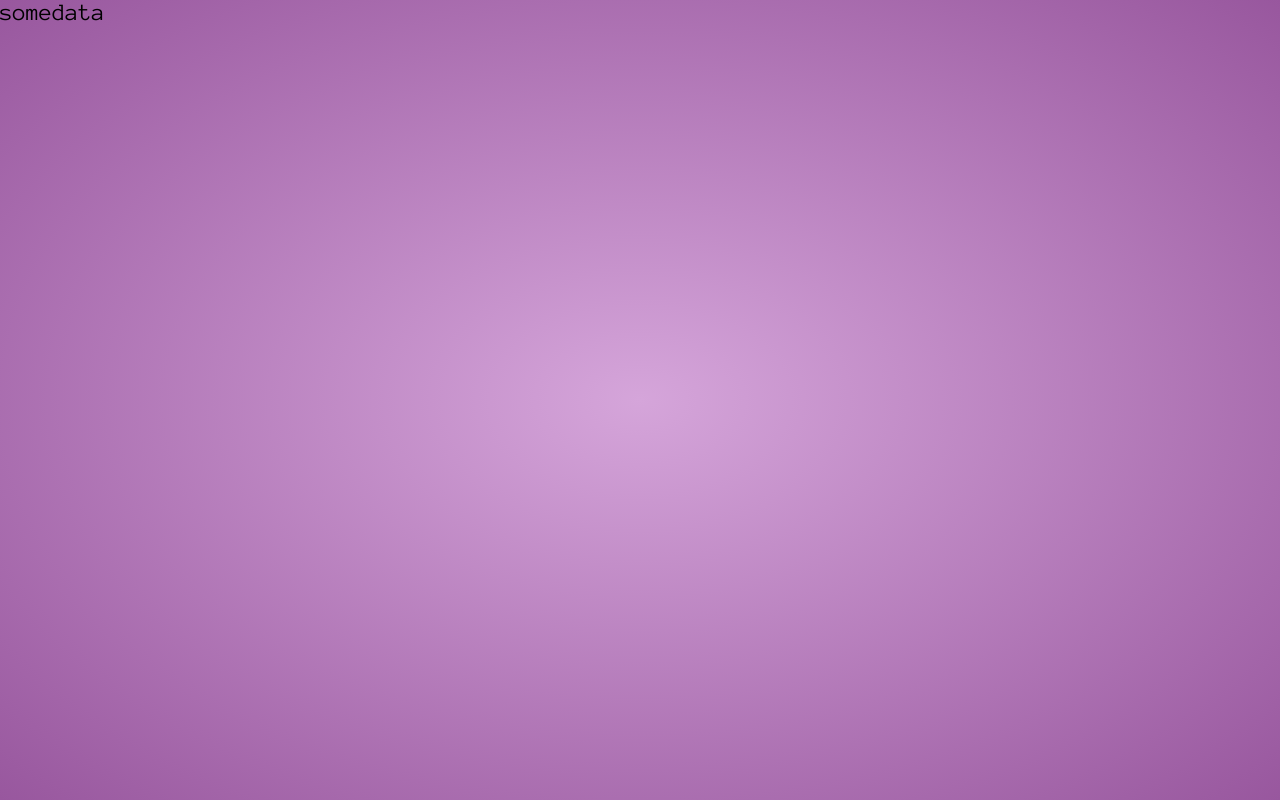
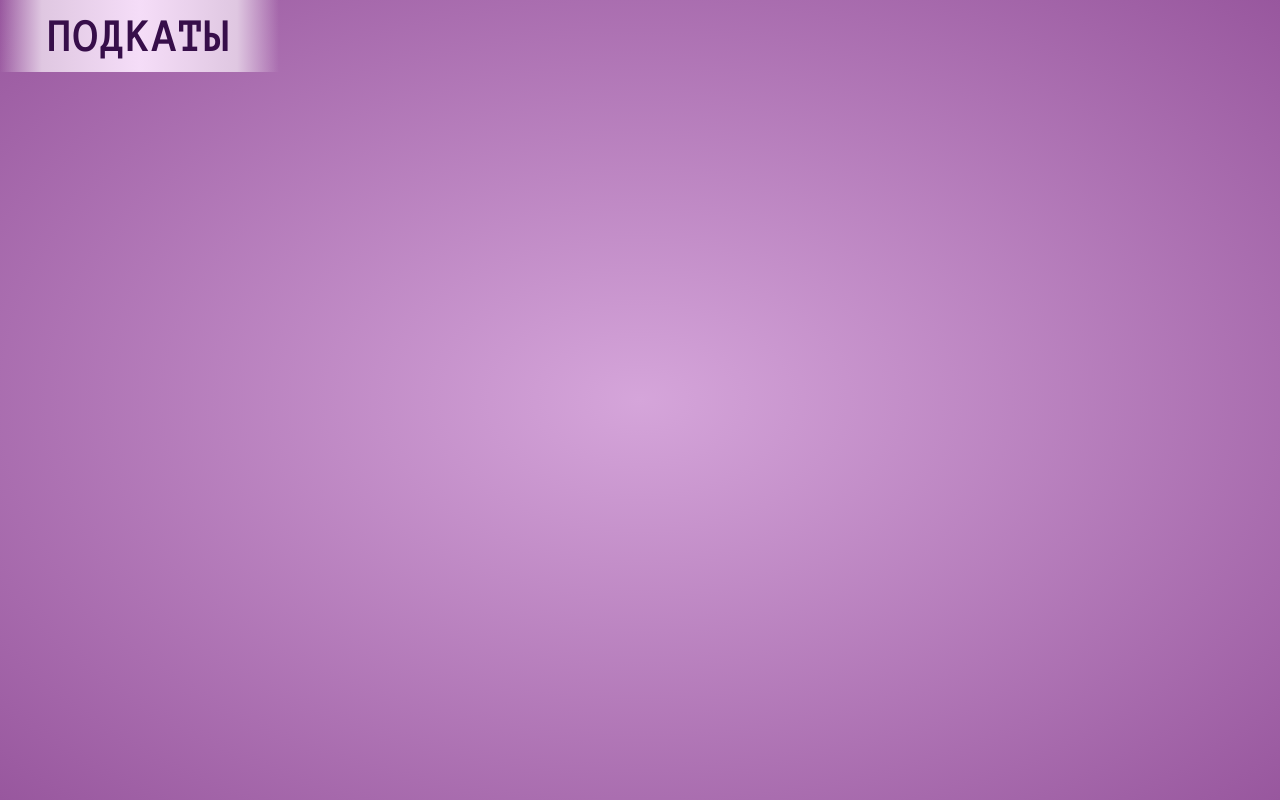
Before and after one commit to SunderShadow/Tacker_game_front, a SvelteKit app: page / in a window 1280 px wide. Built offline with nearby package versions, Linux system fonts and the light colour scheme.

Commit message:
Created title component

```diff
--- /dev/null
+++ b/src/lib/components/Title.svelte
@@ -0,0 +1,15 @@
+<div class="title"><slot/></div>
+
+<style lang="scss">
+  .title {
+    width: min-content;
+
+    background: linear-gradient(90deg, rgba(#B67DBB, 0), #dfc7e1 15%, #f5ddf8, #dfc7e1 85%, rgba(#B67DBB, 0));
+    text-align: center;
+    padding: .75rem 1em;
+    font-size: 3rem;
+
+    color: #370e4a;
+    font-weight: bold;
+  }
+</style>
--- a/src/routes/+page.svelte
+++ b/src/routes/+page.svelte
@@ -2,8 +2,9 @@
   import '$lib/global.scss'
 
   import Container from "$lib/components/Container.svelte"
+  import Title from "$lib/components/Title.svelte";
 </script>
 
 <Container>
-  somedata
+  <Title>ПОДКАТЫ</Title>
 </Container>
```
